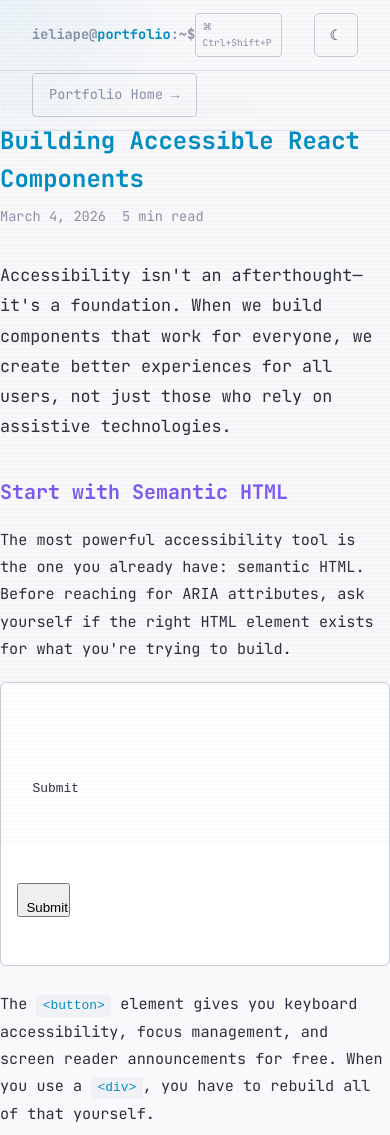
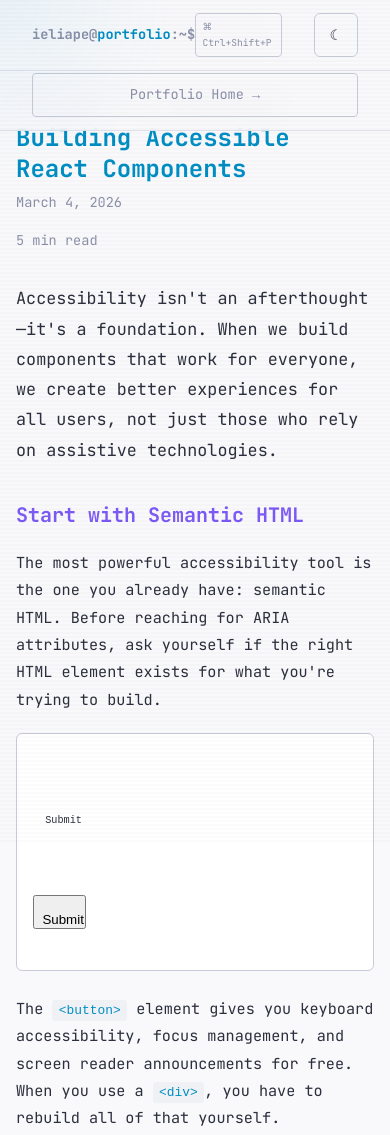
Before and after one commit to isaaceliape/portfolio_2026, a plain HTML site: page blog/post-1.html in a window 390 px wide. Shown: the top 1135 px of the page. Drawn offline with Linux system fonts and the light colour scheme.

Commit message:
fix(blog-mobile): improve blog post mobile layout
- Add responsive padding and font sizes
- Better spacing for meta, headings, paragraphs
- Code blocks with smaller font and word-break
- Tags and navigation buttons stack vertically
- Improved readability on small screens

```diff
--- a/css/layout.css
+++ b/css/layout.css
@@ -131,6 +131,76 @@ section {
   .projects-grid {
     grid-template-columns: 1fr;
     gap: 1rem;
+  }
+
+  /* Blog post mobile improvements */
+  .blog-post {
+    padding-top: 5rem;
+    padding-left: 1rem;
+    padding-right: 1rem;
+  }
+
+  .blog-post-title {
+    font-size: 1.5rem;
+    line-height: 1.3;
+  }
+
+  .blog-post-meta {
+    flex-direction: column;
+    gap: 0.25rem;
+    font-size: 0.75rem;
+  }
+
+  .blog-post-content {
+    font-size: 0.9rem;
+    line-height: 1.7;
+  }
+
+  .blog-post-content h2 {
+    font-size: 1.1rem;
+    margin-top: 1.5rem;
+    color: var(--accent2);
+  }
+
+  .blog-post-content p {
+    margin-bottom: 1rem;
+  }
+
+  .blog-post-content code {
+    font-size: 0.8em;
+    word-break: break-word;
+  }
+
+  .blog-post-content pre {
+    padding: 0.75rem;
+    font-size: 0.75rem;
+  }
+
+  .blog-post-content ul,
+  .blog-post-content ol {
+    padding-left: 1.25rem;
+    margin-bottom: 1rem;
+  }
+
+  .blog-post-tags {
+    flex-wrap: wrap;
+    gap: 0.5rem;
+  }
+
+  .blog-tag {
+    font-size: 0.7rem;
+    padding: 0.2rem 0.5rem;
+  }
+
+  .blog-post-nav {
+    flex-direction: column;
+    gap: 0.75rem;
+  }
+
+  .blog-post-nav .btn {
+    width: 100%;
+    text-align: center;
+    justify-content: center;
   }
 
   /* Hide ASCII art on small screens */
```
